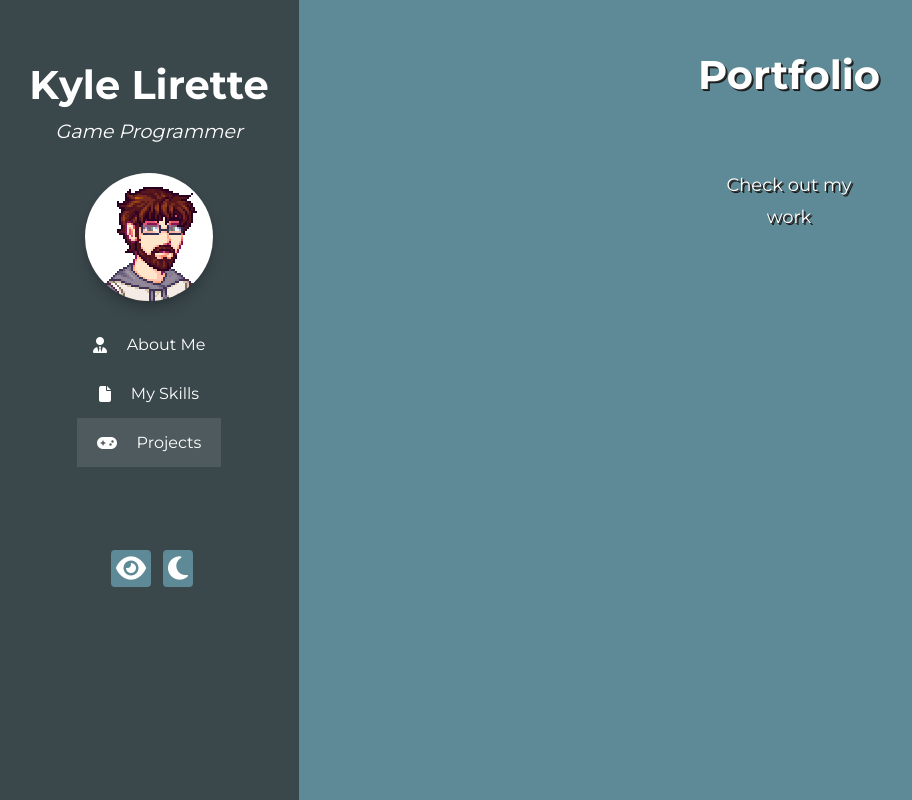
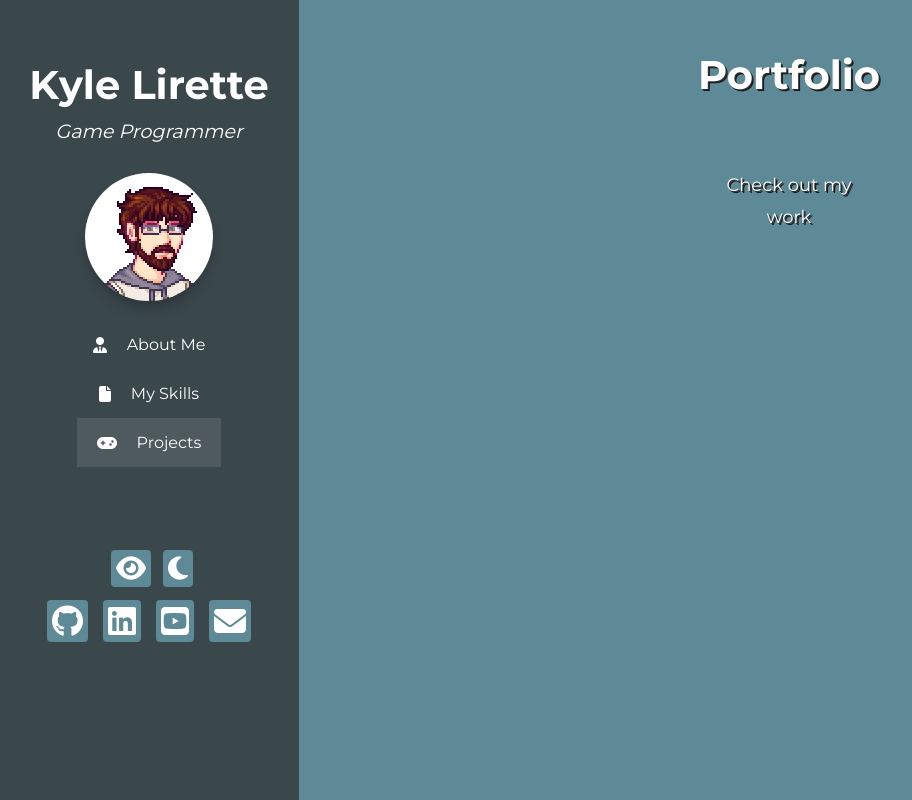
Before and after one commit to kylelirette93/PortfolioSite, a plain HTML site: page index.html in a window 1280 px wide. Shown: the whole page, without its empty margins (1-913 px from the left). Drawn offline with Linux system fonts and the light colour scheme.

Commit message:
Adjusted social links.
Hopefully they actually show up this time.

```diff
--- a/style.css
+++ b/style.css
@@ -44,7 +44,7 @@ body {
 .social-links {
   position: fixed;
   justify-content: center;
-  bottom: 1268px;
+  top: 600px;
   left: 0;
   width: var(--nav-width);
   z-index: 10;
```
